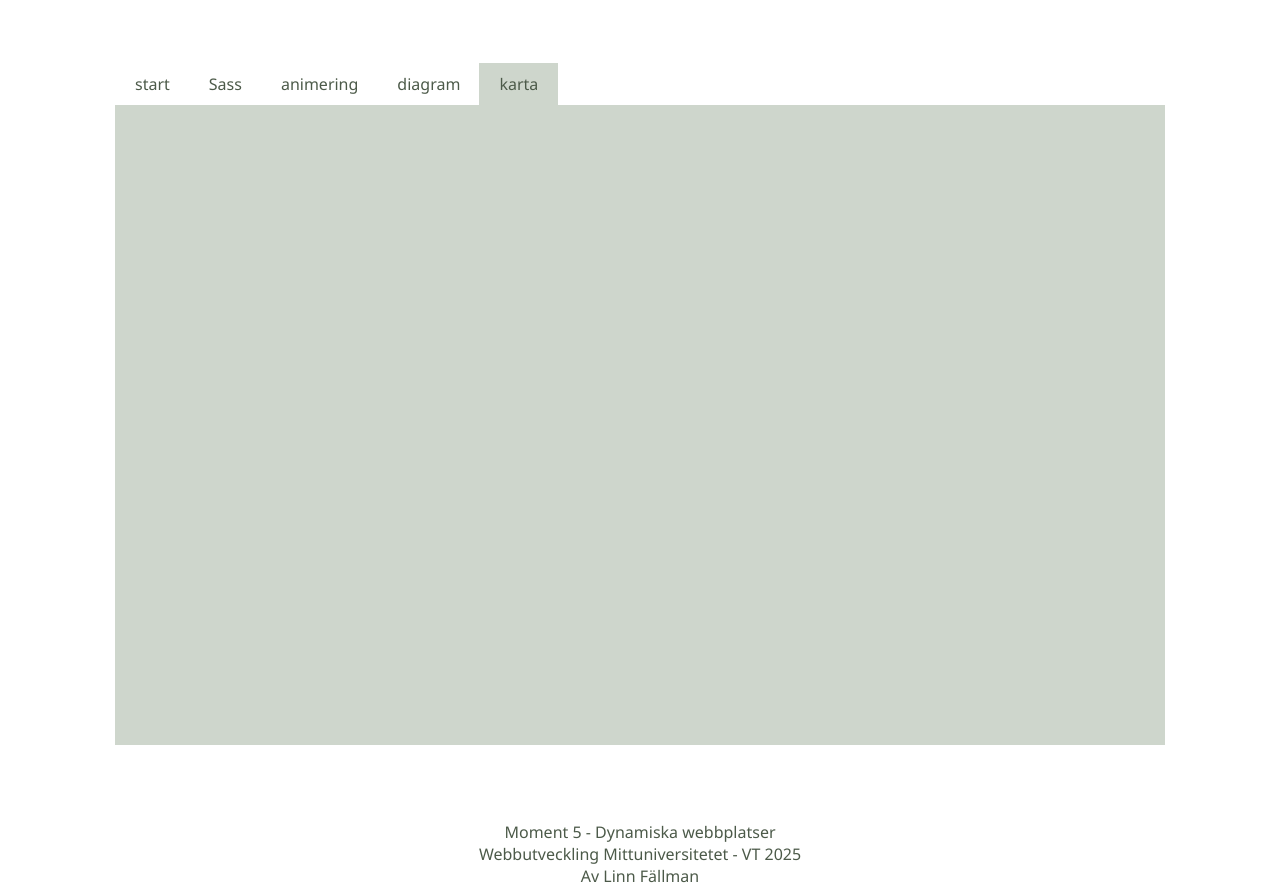
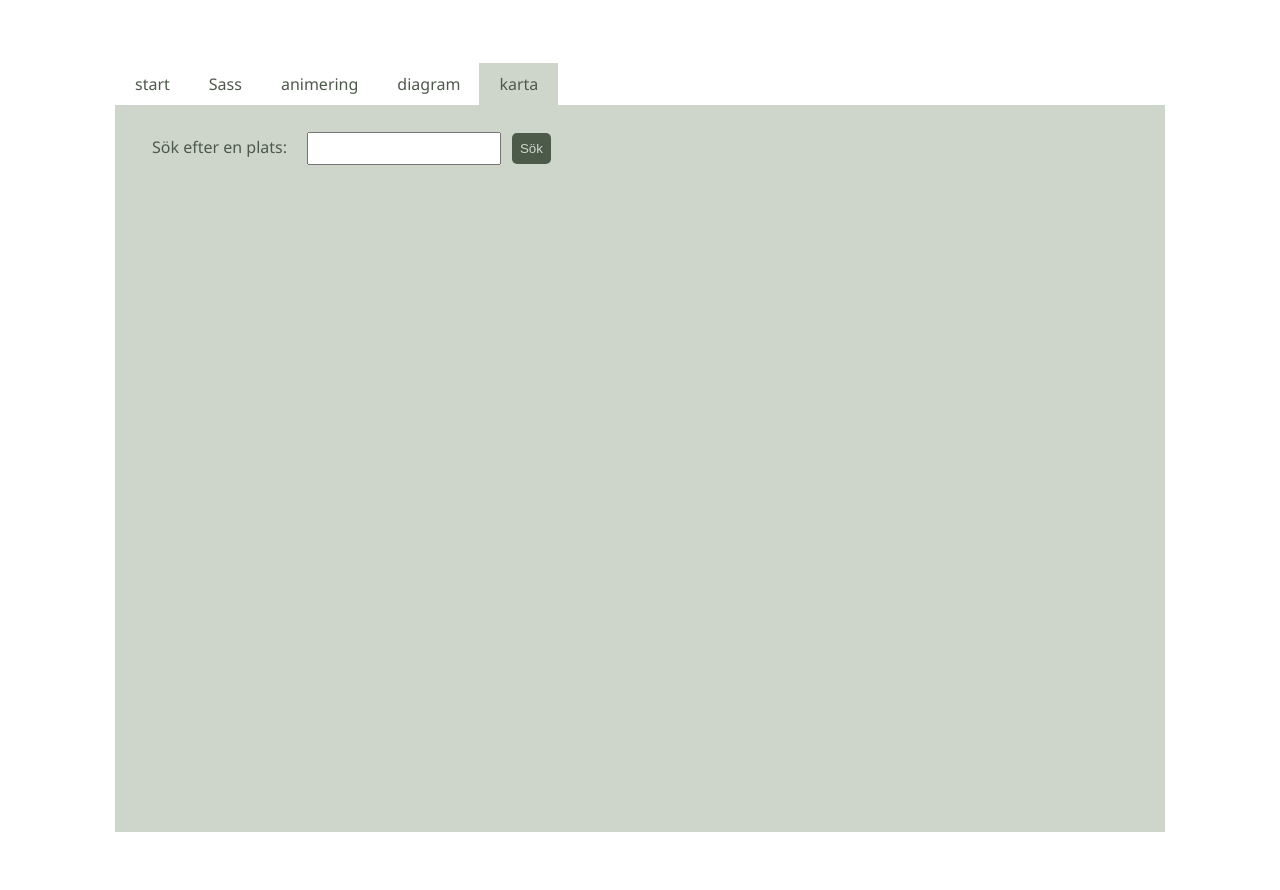
Before and after one commit to limfal/frontend, a website built with Parcel: page src/map.html in a window 1280 px wide. Shown: the top 890 px of the page. Built offline with nearby package versions, Linux system fonts and the light colour scheme; no server answers.

Commit message:
Start adding js for nominatim search

```diff
--- a/src/css/_layout.scss
+++ b/src/css/_layout.scss
@@ -326,6 +326,41 @@ footer {
             }
         }}}
 
+/**map stuff**/
         #map {
             height: 80vh;
             }
+        #mapSearch {
+            padding: 0.5em;
+
+        }
+        #searchbar {
+            padding: 2%;
+            display: block;
+                label {
+                        font-family: 'Segoe UI', Tahoma, Geneva, Verdana, sans-serif;
+                        color: base.$darker;
+                        padding: 0 1em;
+                }
+
+                @media (prefers-color-scheme: dark) {
+                   label {
+                        color: base.$main-color;
+                    }
+
+                }
+
+                #searchBtn {
+                    background-color: base.$darker;
+                    color: base.$main-color;
+                    border-radius: 5px;
+                    border: none;
+                    padding: 0.6em;
+                    margin: 0.5em;
+                &:hover {
+                        @extend %button-hover;
+                    }
+                }
+
+
+                }
--- a/src/js/map.js
+++ b/src/js/map.js
@@ -1,5 +1,6 @@
 "use strict";
 
+// GEOLOCATION STUFF
 if ("geolocation" in navigator) {
 
     navigator.geolocation.getCurrentPosition(function (position) {
@@ -20,8 +21,26 @@ if ("geolocation" in navigator) {
     loadMap(latitude, longitude);
 }
 
+// VARIABLER
+const mapEl = document.getElementById("map");
+const btnEl = document.getElementById("searchBtn");
+const inputEl = document.getElementById("mapSearch");
 
-    function loadMap (long, lat) {
+btnEl.addEventListener('click', searchPlace);
+
+
+function searchPlace () {
+    console.log(inputEl.value);
+
+    //HÄR LÄGGER VI IN HELA NOMINATIMSÖKNINGEN
+}
+
+
+// FUNKTION FÖR ATT VISA KARTAN
+function loadMap(long, lat) {
+
+    mapEl.innerHTML = "";
+
     const map = L.map('map').setView([long, lat], 13);
 
     L.tileLayer('https://tile.openstreetmap.org/{z}/{x}/{y}.png', {
--- a/src/map.html
+++ b/src/map.html
@@ -25,7 +25,11 @@
         </ul>
     </nav>
     <div class="container">
-
+        <div id="searchbar">
+            <label for="mapSearch">Sök efter en plats:</label>
+        <input type="text" name="mapSearch" id="mapSearch">
+    <button id="searchBtn">Sök</button>
+    </div>
         <div id="map"></div>
 
 
```
Lines whose indentation alone changed are shown as unchanged.
